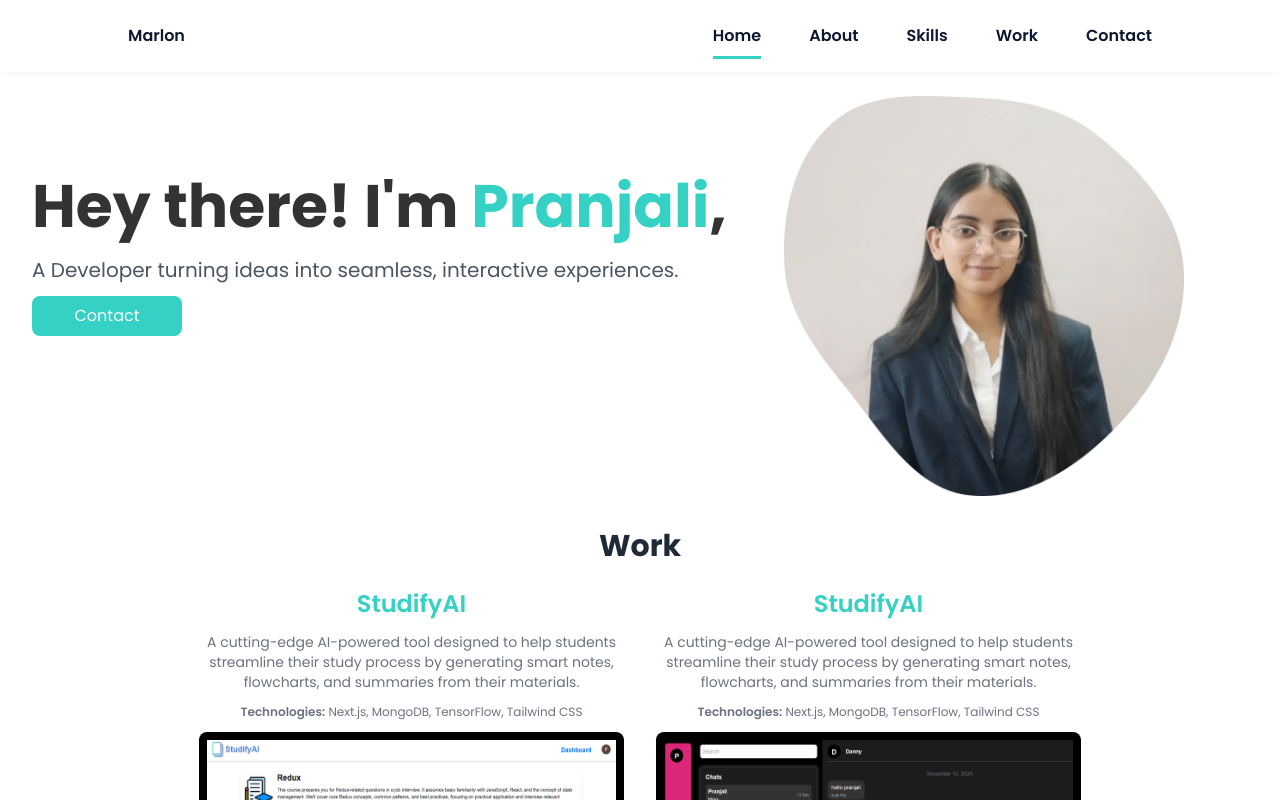
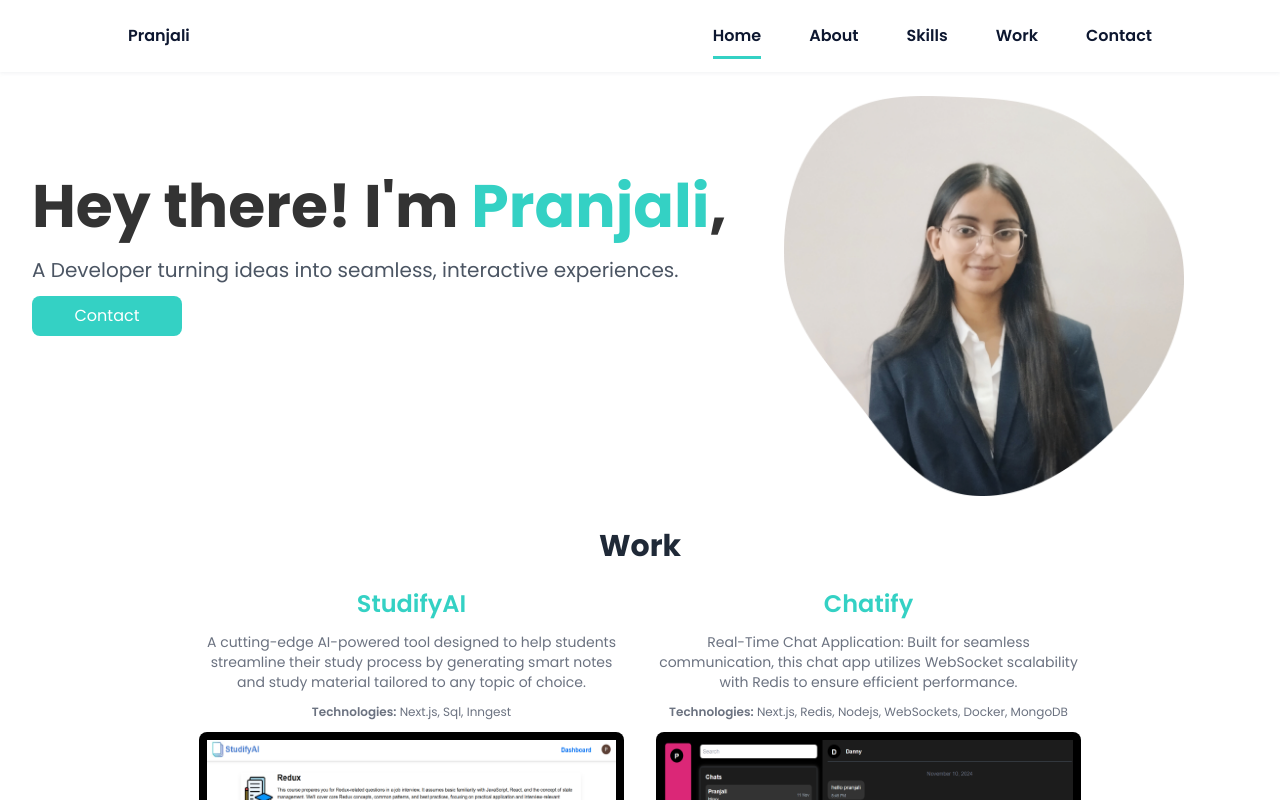
Before and after one commit to pranjalliik/portfolio, a React (Create React App) app: page / in a window 1280 px wide. Shown: the top 800 px of the page. Built offline with nearby package versions, Linux system fonts and the light colour scheme.

Commit message:
final commit

```diff
--- a/src/App.js
+++ b/src/App.js
@@ -38,11 +38,11 @@ function App() {
   </div>
 
   <div className="text-center text-gray-500 text-sm mb-3">
-    A cutting-edge AI-powered tool designed to help students streamline their study process by generating smart notes, flowcharts, and summaries from their materials.
+    A cutting-edge AI-powered tool designed to help students streamline their study process by generating smart notes and study material tailored to any topic of choice.
   </div>
 
   <div className="text-center text-gray-500 text-xs mb-3">
-    <span className="font-semibold">Technologies:</span> Next.js, MongoDB, TensorFlow, Tailwind CSS
+    <span className="font-semibold">Technologies:</span> Next.js, Sql, Inngest
   </div>
 
   <div className="p-2 bg-black rounded-lg w-full">
@@ -54,7 +54,7 @@ function App() {
 
     <div className="flex justify-center mt-2">
       <a
-        href="https://project-link.com"
+        href="https://studify-ai.vercel.app"
         target="_blank"
         rel="noopener noreferrer"
         className="text-center text-white bg-[#34D1C4] rounded-lg py-1 px-12 cursor-pointer"
@@ -83,15 +83,14 @@ function App() {
   }}>
 
 <div className="text-center text-[#34D1C4] text-2xl font-semibold mb-3">
-  StudifyAI
+  Chatify
 </div>
 
 <div className="text-center text-gray-500 text-sm mb-3">
-  A cutting-edge AI-powered tool designed to help students streamline their study process by generating smart notes, flowcharts, and summaries from their materials.
-</div>
+Real-Time Chat Application: Built for seamless communication, this chat app utilizes WebSocket scalability with Redis to ensure efficient performance.</div>
 
 <div className="text-center text-gray-500 text-xs mb-3">
-  <span className="font-semibold">Technologies:</span> Next.js, MongoDB, TensorFlow, Tailwind CSS
+  <span className="font-semibold">Technologies:</span> Next.js, Redis, Nodejs, WebSockets, Docker, MongoDB
 </div>
 
 <div className="p-2 bg-black rounded-lg w-full">
@@ -103,7 +102,7 @@ function App() {
 
   <div className="flex justify-center mt-2">
     <a
-      href="https://project-link.com"
+      href="https://chatapp-frontend-peach.vercel.app/"
       target="_blank"
       rel="noopener noreferrer"
       className="text-center text-white bg-[#34D1C4] rounded-lg py-1 px-12 cursor-pointer"
@@ -180,9 +179,9 @@ function App() {
     <h2 className="text-3xl font-bold text-center text-gray-800 mb-6">Contact</h2>
     <p className="text-center mb-6">Feel free to reach out to me for any questions, collaborations, or opportunities!</p>
     <div className="flex justify-center gap-6">
-      <a href="mailto:your-email@example.com" className="text-[#34D1C4] text-lg">Email</a>
-      <a href="https://www.linkedin.com/in/your-profile" className="text-[#34D1C4] text-lg">LinkedIn</a>
-      <a href="https://github.com/your-profile" className="text-[#34D1C4] text-lg">GitHub</a>
+    <a href="mailto:kaushikpranjali7@gmail.com" className="text-[#34D1C4] text-lg">Email</a>
+    <a href="https://www.linkedin.com/in/pranjali-kaushik-506554281" className="text-[#34D1C4] text-lg">LinkedIn</a>
+      <a href="https://github.com/pranjalliik" className="text-[#34D1C4] text-lg">GitHub</a>
     </div>
   </div>
 </section>
--- a/src/components/NavBar.jsx
+++ b/src/components/NavBar.jsx
@@ -6,7 +6,7 @@ function NavBar() {
     <nav className="nav bd-grid">
       <div>
         <a href="#" className="nav__logo">
-          Marlon
+          Pranjali
         </a>
       </div>
       <div className="nav__menu" id="nav-menu">
```
